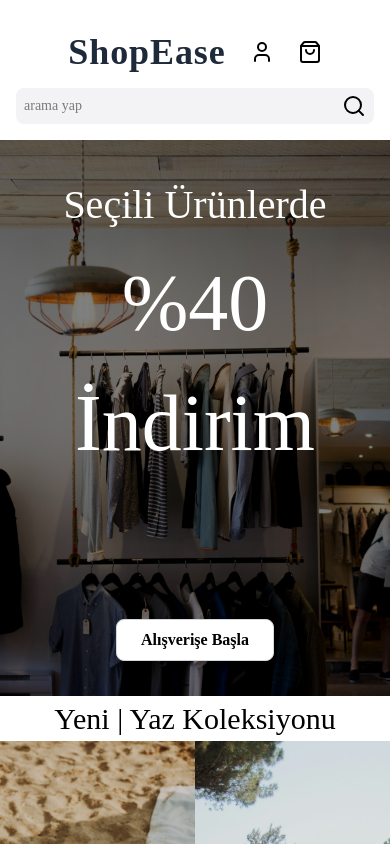
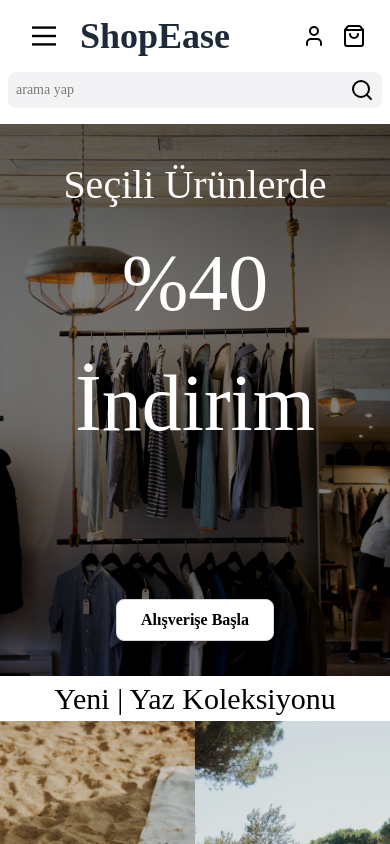
Before and after one commit to EdepHuu/Yazilimxyz, a Next.js app in the folder Yazilimxyz-Frontend/frontend-web/: page / in a window 390 px wide. Shown: the top 844 px of the page. Built offline with nearby package versions, Linux system fonts and the light colour scheme.

Commit message:
refactor: navbar mobile

```diff
--- a/Yazilimxyz-Frontend/frontend-web/src/app/globals.css
+++ b/Yazilimxyz-Frontend/frontend-web/src/app/globals.css
@@ -85,11 +85,10 @@ body {
   font-size: 14px;
   font-weight: 400;
 }
-.home-image{
+.home-image {
   width: 100%;
   height: 556px;
-  object-fit:cover;
-
+  object-fit: cover;
 }
 .image-wrapper {
   position: relative;
@@ -105,3 +104,44 @@ body {
   background: rgba(0, 0, 0, 0.5);
   pointer-events: none;
 }
+.menu {
+  background-color: transparent;
+  border: none;
+  cursor: pointer;
+  display: flex;
+  padding: 0;
+}
+.line {
+  fill: none;
+  stroke: black;
+  stroke-width: 6;
+  transition: stroke-dasharray 600ms cubic-bezier(0.4, 0, 0.2, 1),
+    stroke-dashoffset 600ms cubic-bezier(0.4, 0, 0.2, 1);
+}
+.line1 {
+  stroke-dasharray: 60 207;
+  stroke-width: 6;
+}
+.line2 {
+  stroke-dasharray: 60 60;
+  stroke-width: 6;
+}
+.line3 {
+  stroke-dasharray: 60 207;
+  stroke-width: 6;
+}
+.menu.opened .line1 {
+  stroke-dasharray: 90 207;
+  stroke-dashoffset: -134;
+  stroke-width: 6;
+}
+.menu.opened .line2 {
+  stroke-dasharray: 1 60;
+  stroke-dashoffset: -30;
+  stroke-width: 6;
+}
+.menu.opened .line3 {
+  stroke-dasharray: 90 207;
+  stroke-dashoffset: -134;
+  stroke-width: 6;
+}
--- a/Yazilimxyz-Frontend/frontend-web/src/components/Navbar.tsx
+++ b/Yazilimxyz-Frontend/frontend-web/src/components/Navbar.tsx
@@ -1,13 +1,16 @@
 "use client";
-
-
 
 import { FavoriteIcon, SearchIcon, ShopIcon, UserIcon } from "@/icons/icon";
 import Link from "next/link";
+import { useState } from "react";
 
-const navLinks = ["Kadın", "Erkek", "Çocuk", "Outlet"];
+const navLinks = ["Tüm Kategoriler", "Kadın", "Erkek", "Çocuk", "Outlet"];
 
 export default function Navbar() {
+  const [isOpen, setIsOpen] = useState(false);
+  const toggleMenu = () => {
+    setIsOpen((prev) => !prev);
+  };
   return (
     <>
       <nav className="container hidden md:flex h-16 items-center justify-between">
@@ -48,12 +51,32 @@ export default function Navbar() {
         </div>
       </nav>
 
-      <nav className="container md:hidden mt-8 flex flex-col">
-        <div className="flex-1">
-          <div className="flex items-center justify-center space-x-6">
-            <div className="text-4xl font-bold tracking-wide text-gray-800">
-              ShopEase
+      <nav className="mb-30 md:hidden flex flex-col">
+        <div className="flex-1 fixed pt-4 z-50 bg-white w-full px-2">
+          <div className="container flex items-center justify-between space-x-6">
+            <div className="flex gap-4">
+              <button
+                className={`menu ${isOpen ? "opened" : ""} z-60`}
+                onClick={toggleMenu}
+                aria-label="Main Menu"
+              >
+                <svg width="40" height="40" viewBox="0 0 100 100">
+                  <path
+                    className="line line1"
+                    d="M 20,29.000046 H 80.000231 C 80.000231,29.000046 94.498839,28.817352 94.532987,66.711331 94.543142,77.980673 90.966081,81.670246 85.259173,81.668997 79.552261,81.667751 75.000211,74.999942 75.000211,74.999942 L 25.000021,25.000058"
+                  />
+                  <path className="line line2" d="M 20,50 H 80" />
+                  <path
+                    className="line line3"
+                    d="M 20,70.999954 H 80.000231 C 80.000231,70.999954 94.498839,71.182648 94.532987,33.288669 94.543142,22.019327 90.966081,18.329754 85.259173,18.331003 79.552261,18.332249 75.000211,25.000058 75.000211,25.000058 L 25.000021,74.999942"
+                  />
+                </svg>
+              </button>
+
+              <div className="text-4xl font-bold text-gray-800">ShopEase</div>
             </div>
+
+            <div className="flex gap-4">
               <Link href="/login">
                 <UserIcon />
               </Link>
@@ -61,9 +84,32 @@ export default function Navbar() {
                 <ShopIcon />
               </Link>
             </div>
+          </div>
+
+          {isOpen && (
+            <div className="fixed inset-0 bg-white z-50 p-4 overflow-y-auto">
+              <div className="text-4xl font-bold text-gray-800 flex justify-end">
+                ShopEase
+              </div>
+              <div className="flex flex-col gap-4 mt-12">
+                {navLinks.map((link, index) => (
+                  <Link
+                    key={index}
+                    href={`/${link.toLowerCase().replace(/\s+/g, "-")}`}
+                    onClick={() => setIsOpen(false)}
+                    className="bg-gray-200 p-3 rounded-xl"
+                  >
+                    <span className="text-md font-semibold text-gray-800 hover:underline">
+                      {link}
+                    </span>
+                  </Link>
+                ))}
+              </div>
+            </div>
+          )}
 
           <div className="relative w-full my-4">
-            <div className="absolute inset-y-0 right-0 pr-2 flex items-center ">
+            <div className="absolute inset-y-0 right-0 pr-2 flex items-center">
               <SearchIcon className="w-3 h-3 text-gray-400" />
             </div>
             <input
@@ -73,27 +119,6 @@ export default function Navbar() {
             />
           </div>
         </div>
-
-        <div className="w-full bg-white py-2 flex justify-center gap-8 fixed bottom-0 left-0">
-          <div className="flex flex-col items-center">
-            <div className="text-lg font-bold tracking-wide text-gray-800">
-              ShopEase
-            </div>
-            <Link href="/">Anasayfa</Link>
-          </div>
-          <div className="flex flex-col items-center">
-            <SearchIcon />
-            <Link href="/kategoriler">Kategoriler</Link>
-          </div>
-          <div className="flex flex-col items-center">
-            <ShopIcon />
-            <Link href="/sepet">Sepetim</Link>
-          </div>
-          <div className="flex flex-col items-center">
-            <FavoriteIcon />
-            <Link href="/favoriler">Favoriler</Link>
-          </div>
-        </div>
       </nav>
     </>
   );
```
Lines whose indentation alone changed are shown as unchanged.
